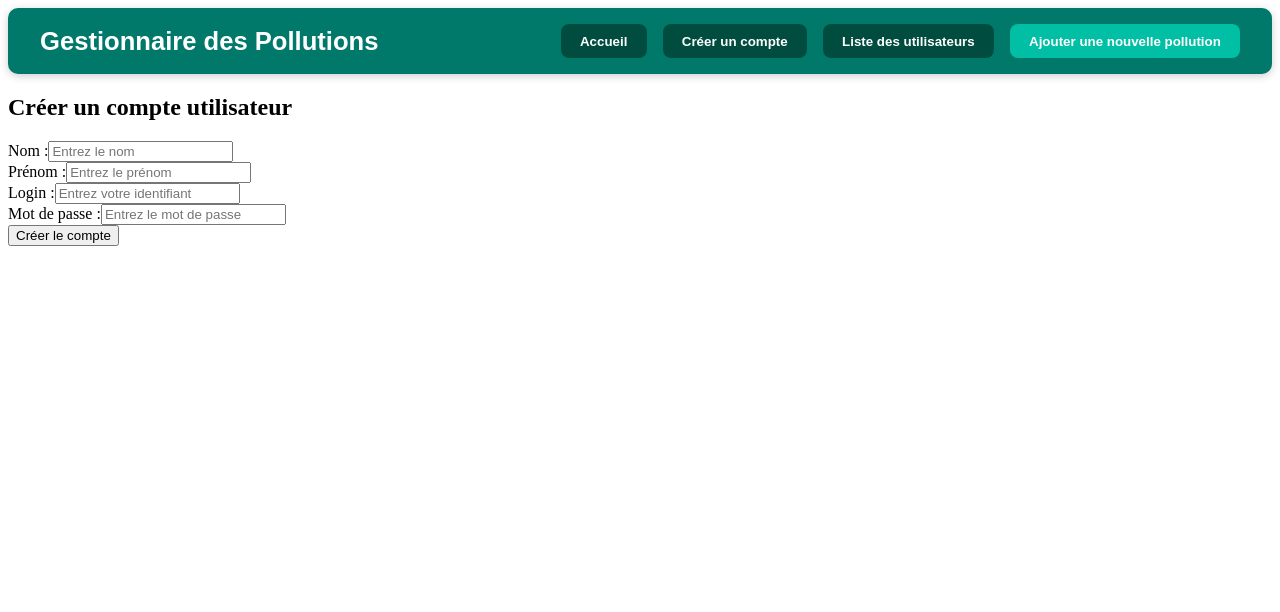
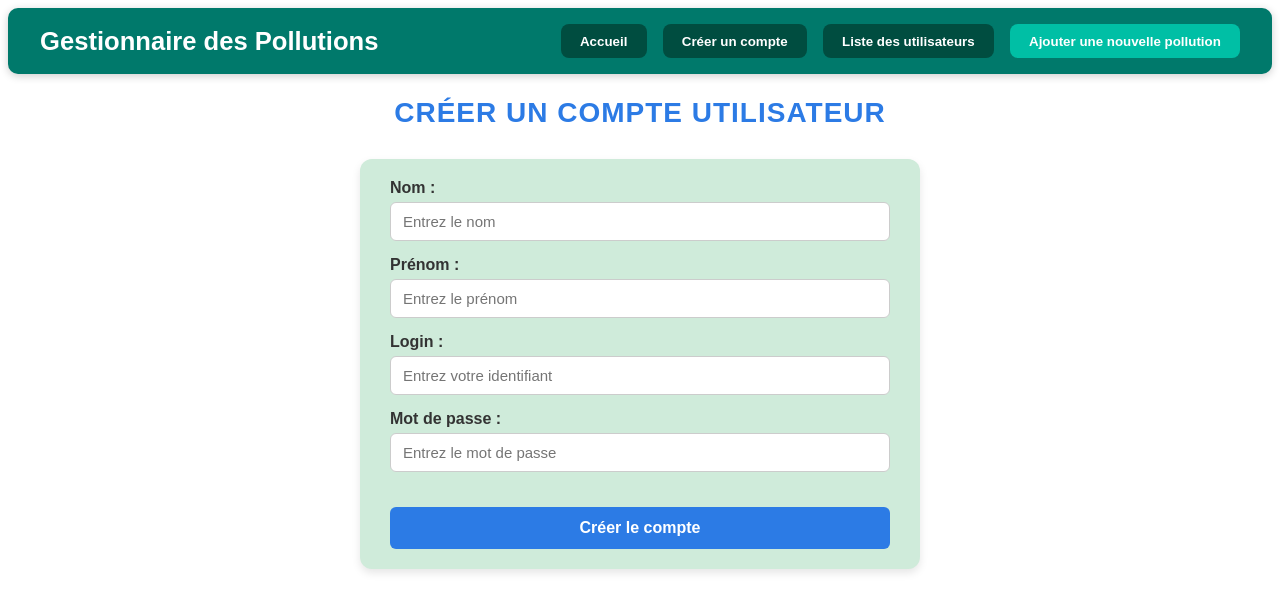
Before and after one commit to ThomasD54/tp03_DOSNE_Thomas, an Angular app in the folder Front/: page /formulaire-utilisateur in a window 1280 px wide. Shown: the top 612 px of the page. Built offline with nearby package versions, Linux system fonts and the light colour scheme; no server answers.

Commit message:
correction bug + css

```diff
--- a/Front/src/app/app.routes.ts
+++ b/Front/src/app/app.routes.ts
@@ -10,5 +10,6 @@ export const routes: Routes = [
   { path: 'pollution/ajouter', component: FormulairePollution },
   { path: 'formulaire-utilisateur', component: FormulaireUtilisateur },
   { path: 'liste-utilisateur', component: ListeUtilisateur },
+  { path: 'pollution/modifier/:id', component: FormulairePollution },
   { path: '**', redirectTo: 'accueil' }
 ];
--- a/Front/src/app/formulaire-utilisateur/formulaire-utilisateur.css
+++ b/Front/src/app/formulaire-utilisateur/formulaire-utilisateur.css
@@ -0,0 +1,82 @@
+/* --- TITRE --- */
+h2 {
+    color: #2c7be5;
+    font-size: 28px;
+    font-weight: bold;
+    text-align: center;
+    margin-bottom: 30px;
+    text-transform: uppercase;
+    letter-spacing: 1px;
+    font-family: sans-serif;
+}
+
+/* --- FORMULAIRE --- */
+form {
+    display: flex;
+    flex-direction: column;
+    max-width: 500px;
+    margin: 0 auto;
+    padding: 20px 30px;
+    background: #cfebda;   /* fond vert clair similaire formulaire pollution */
+    border-radius: 12px;
+    box-shadow: 0 4px 8px rgba(0,0,0,0.1);
+    font-family: sans-serif;
+}
+
+/* --- GROUPES DE CHAMPS --- */
+.form-group {
+    display: flex;
+    flex-direction: column;
+    margin-bottom: 15px;
+}
+
+/* --- LABELS --- */
+form label {
+    font-weight: 600;
+    margin-bottom: 5px;
+    color: #333;
+}
+
+/* --- CHAMPS INPUT --- */
+form input {
+    width: 100%;
+    padding: 10px 12px;
+    border: 1px solid #ccc;
+    border-radius: 6px;
+    font-size: 15px;
+    transition: all 0.2s ease-in-out;
+    background-color: #fff;
+    box-sizing: border-box;
+}
+
+/* --- FOCUS --- */
+form input:focus {
+    border-color: #2c7be5;
+    outline: none;
+    box-shadow: 0 0 4px rgba(44, 123, 229, 0.4);
+}
+
+/* --- CHAMPS INVALIDES --- */
+.error, .is-invalid {
+    color: #e74c3c;
+    font-size: 13px;
+    margin-top: 5px;
+}
+
+/* --- BOUTON --- */
+form button {
+    margin-top: 20px;
+    padding: 12px;
+    background-color: #2c7be5;
+    color: white;
+    font-size: 16px;
+    font-weight: bold;
+    border: none;
+    border-radius: 6px;
+    cursor: pointer;
+    transition: background-color 0.3s ease;
+}
+
+form button:hover {
+    background-color: #7dd885;
+}
--- a/Front/src/app/liste-des-pollutions/liste-des-pollutions.css
+++ b/Front/src/app/liste-des-pollutions/liste-des-pollutions.css
@@ -18,7 +18,7 @@
   border-radius: 12px;
   box-shadow: 0 2px 6px rgba(0,0,0,0.1);
   transition: 0.3s;
-  margin-bottom: 10px;
+  margin-bottom: 30px;
   word-wrap: break-word;
   overflow-wrap: break-word;
   white-space: normal;
```
